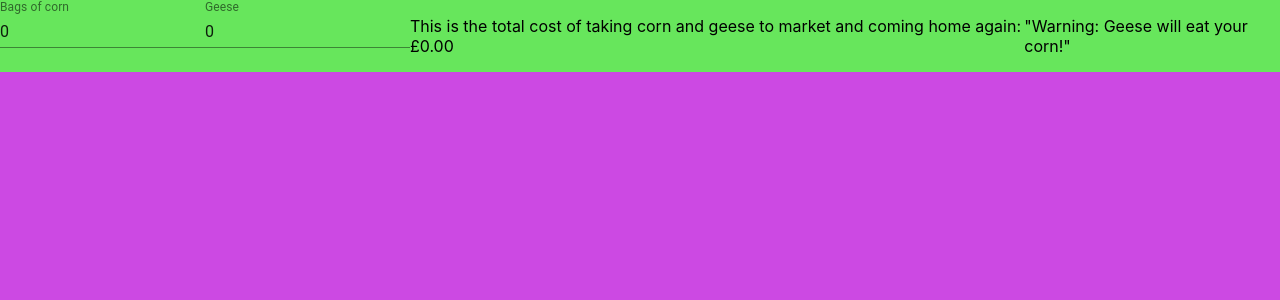
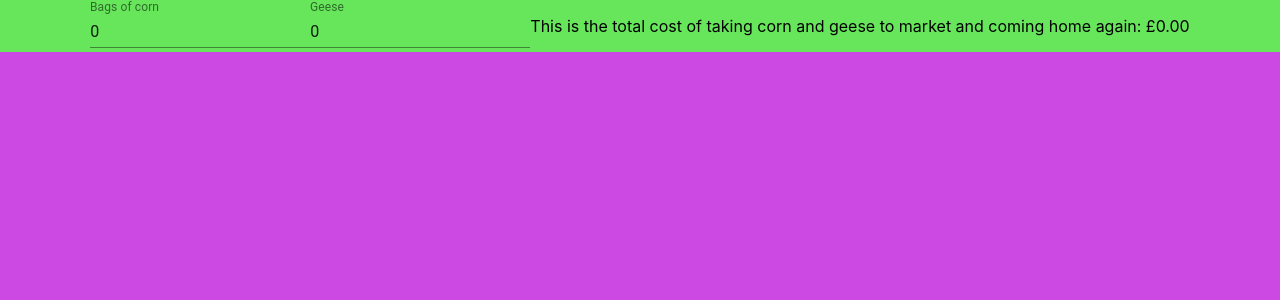
Before and after one commit to JohnFarrellDev/farm-tech, a React (Create React App) app: page / in a window 1280 px wide. Shown: the top 300 px of the page. Built offline with nearby package versions, Linux system fonts and the light colour scheme.

Commit message:
Showing instructions

```diff
--- a/src/App.tsx
+++ b/src/App.tsx
@@ -9,10 +9,14 @@ function App() {
   const [numberOfBagsOfCorn, setNumberOfBagsOfCorn] = useState(0)
   const [numberOfGeese, setNumberOfGeese] = useState(0)
   const [numberOfExtraCrossings, setNumberOfExtraCrossings] = useState(0)
+  const [instructions, setInstructions] = useState('');
   const [willCornBeLost, setWillCornBeLost] = useState(false);
 
   useEffect(() => {
-    setWillCornBeLost(willSomeCornBeLost(numberOfBagsOfCorn, numberOfGeese));
+    const result = willSomeCornBeLost(numberOfBagsOfCorn, numberOfGeese);
+    setWillCornBeLost(result.losingCorn);
+    setNumberOfExtraCrossings(result.extraTrips);
+    setInstructions(result.instructions);
   }, [numberOfBagsOfCorn, numberOfGeese])
 
   const updatedNumberOfBagsOfCorn = (event: React.ChangeEvent<HTMLInputElement>) => {
@@ -44,7 +48,7 @@ function App() {
         value={numberOfGeese}
       />
       <p data-testid="total-cost">This is the total cost of taking corn and geese to market and coming home again: £{calculateTotalCost(numberOfBagsOfCorn + numberOfGeese + numberOfExtraCrossings)}</p>
-      {willCornBeLost ? <p>"Warning: Geese will eat your corn!"</p>: null}
+      {willCornBeLost ? <p><em>Warning: Geese will eat your corn!</em></p>: instructions === '' ? null : <p>{instructions}</p>}
     </AppContainer>
   );
 }
```
